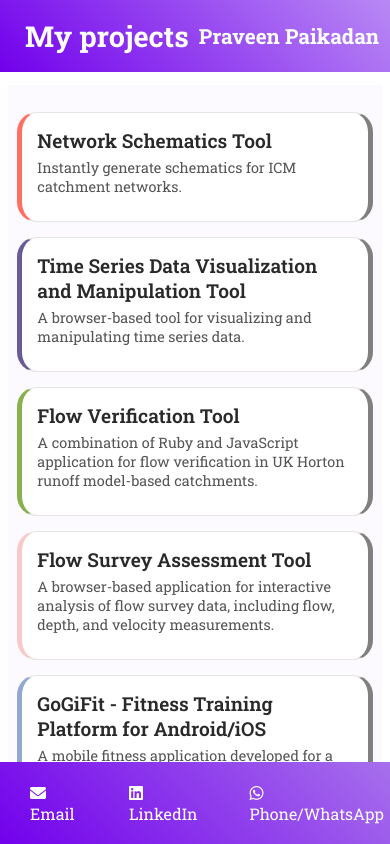
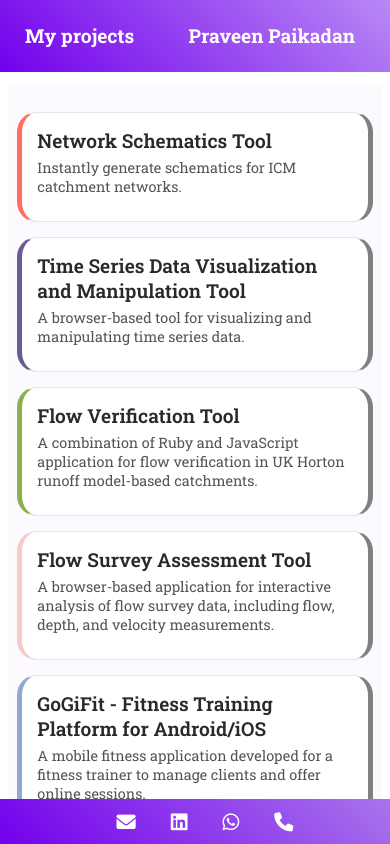
Before and after one commit to praveenpaikadan/portfolio, a plain HTML site: page index.html in a window 390 px wide. Shown: the top 844 px of the page. Drawn offline with nearby package versions, Linux system fonts and the light colour scheme.

Commit message:
Improvements

```diff
--- a/index.html
+++ b/index.html
@@ -355,6 +355,7 @@
                         crack opening displacement (COD), for a finite plate with a central crack. Two types of
                         meshes, vis-à-vis M1 and M2 were used.
                         <br /></br />
+                        <div class="FEATable">
                             <table border="1" cellpadding="5" cellspacing="0" width="75%" style='margin: auto;'>
                                 <caption><strong>Table 5.1. Mesh type – I Stress Intensity Factor comparison</strong></caption>
                                 <thead>
@@ -397,8 +398,10 @@
                                 </tr>
                                 </tbody>
                             </table>
+                        </div>
 
                         <br /></br />
+                        <div class="FEATable">
                             <table border="1" cellpadding="5" cellspacing="0" width="75%" style='margin: auto;'}>
                                 <caption><strong>Table 5.2. Mesh type – II Stress Intensity Factor comparison</strong></caption>
                                 <thead>
@@ -446,7 +449,7 @@
                                 </tr>
                                 </tbody>
                             </table>
-
+                        </div>
 
 
                         <br /></br />
@@ -551,13 +554,16 @@
 
     <footer>
         <a href="mailto:praveenpaikadan@gmail.com">
-            <i class="fas fa-envelope"></i> Email
+            <i class="fas fa-envelope"></i>
         </a>
         <a href="https://www.linkedin.com/in/praveenpaikadan" target="_blank">
-            <i class="fab fa-linkedin"></i> LinkedIn
+            <i class="fab fa-linkedin"></i>
         </a>
         <a href="https://wa.me/919048941689" title='+91-9048941689, +91-8289919059' target="_blank">
-            <i class="fab fa-whatsapp"></i> Phone/WhatsApp
+            <i class="fab fa-whatsapp"></i>
+        </a>
+        <a href="tel:+919048941689" title='+91-9048941689, +91-8289919059' target="_blank">
+            <i class="fas fa-phone"></i>
         </a>
     </footer>
 
--- a/styles.css
+++ b/styles.css
@@ -55,7 +55,7 @@
         }
 
         #myname {
-            font-size: 1.3rem;
+            font-size: 1.8rem;
             line-height: 1;
             color: white;
             margin-right:50px;
@@ -325,7 +325,7 @@
             gap: 15px;
             /* height: 30px; */
             z-index: 100;
-            padding: 20px;
+            padding: 10px;
         }
         footer a {
             color: white;
@@ -333,10 +333,16 @@
             transition: color 0.3s;
             margin-left: 10px;
             margin-right: 10px;
+            font-size: 1.2rem;
         }
         footer a:hover {
             color: #ddd; /* Change color on hover */
 
+        }
+
+        .FEATable{
+            width: 100%;
+            overflow-x: scroll;
         }
 
 
@@ -397,4 +403,8 @@
         transform: translateY(0%);
 
     }
+
+    #myname, #header-title {
+        font-size: 1.2rem;
+    }
   }
```
Lines whose indentation alone changed are shown as unchanged.
